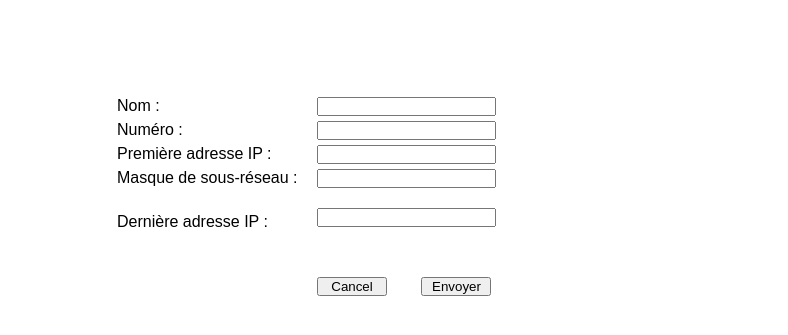
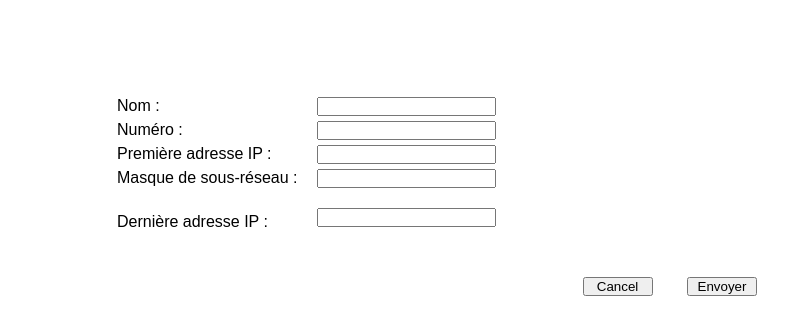
Before and after one commit to Corentin384/SQLInjectionsSite, a plain HTML site: page templates/vlan.html in a window 1280 px wide. Shown: the part 93-428 px from the top of the page, without its empty margins (395-1183 px from the left). Drawn offline with Linux system fonts and the light colour scheme.

Commit message:
Editing vlan.html and style.css for take out the form's button div and align it on the page

```diff
--- a/static/style.css
+++ b/static/style.css
@@ -40,6 +40,10 @@ form input{
     margin-left: 10%;
 }
 
+/*----------------------------------------------------------------------------------------------
+VLAN FORM
+------------------------------------------------------------------------------------------------*/
+
 form#vlan > label {
     float: left;
     width: 200px;
@@ -71,3 +75,11 @@ div#btn_vlan > input:first-of-type {
 div#btn_vlan > input{
     width: 70px;
 }
+
+div#btn_vlan > input{
+    width: 70px;
+}
+div#btn_vlan {
+    float: right;
+    margin-right: 10%;
+}
--- a/templates/vlan.html
+++ b/templates/vlan.html
@@ -15,10 +15,10 @@
         <label for="first_ip">Première adresse IP :</label><input type="text" name="first_ip" id="first_ip"/>
         <label for="mask">Masque de sous-réseau :</label><input type="text" name="mask" id="mask"/>
         <label for="last_ip">Dernière adresse IP :</label><input type="text" name="last_ip" id="last_ip"/>
-        <div id="btn_vlan">
-            <input type="reset" value="Cancel">
-            <input type="submit" value="Envoyer">
-        </div>
     </form>
+    <div id="btn_vlan">
+        <input type="reset" value="Cancel">
+        <input type="submit" value="Envoyer">
+    </div>
 </body>
 </html>
```
